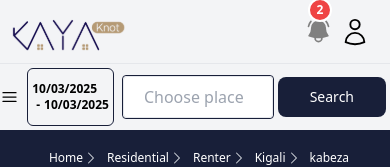
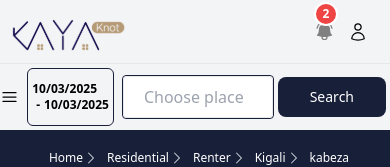
Before and after one commit to niysalomon/kaya-knot, a Next.js app: page /user in a window 390 px wide. Shown: the top 167 px of the page. Built offline with nearby package versions, Linux system fonts and the light colour scheme.

Commit message:
adding responsiveness

```diff
--- a/src/common/header.tsx
+++ b/src/common/header.tsx
@@ -87,7 +87,7 @@ const Header = ({
     <div className="bg-opacity-50 z-[9999] ">
       <div className="xs:flex md:hidden w-full justify-between items-center  bg-gray-100 h-16 border-b shadow-2xl   ">
         <div className="  ">
-          <Image src={KayaLogo} alt="" />
+          <Image src={KayaLogo}  alt="" className=" w-30" />
         </div>
         <div
           className="xs:inline md:hidden relative inline-flex items-center px-1 py-1 text-white rounded-full active mr-4 z-10  "
@@ -99,7 +99,7 @@ const Header = ({
               className="px-2 relative "
               onClick={() => setOpenNofication(!openNotification)}
             >
-              <BellAlertIcon color="gray" width={27} />
+              <BellAlertIcon color="gray" width={27} className="lg:min-w-[25px] xs:max-w-20px] lg:min-h-[25px] xs:max-h-[20px] object-contain" />
               <div className="absolute inline-flex items-center justify-center w-6 h-6 text-xs font-bold text-white bg-red-500 border-2 border-white rounded-full -top-5 end-2 ">
                 2
               </div>
@@ -108,9 +108,8 @@ const Header = ({
               <Image
                 onClick={() => setOpenProfile(!openProfile)}
                 src={UserIcon}
-                width={30}
                 alt=""
-                className="min-w-[25px] min-h-[25px] object-contain"
+                className="lg:min-w-[25px] xs:max-w-20px] lg:min-h-[25px] xs:max-h-[20px] object-contain"
               />
             </div>
           </div>
```
